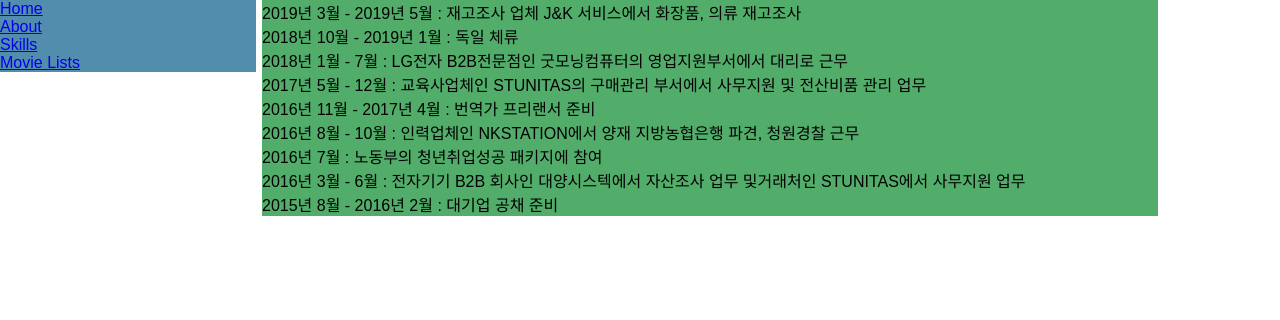
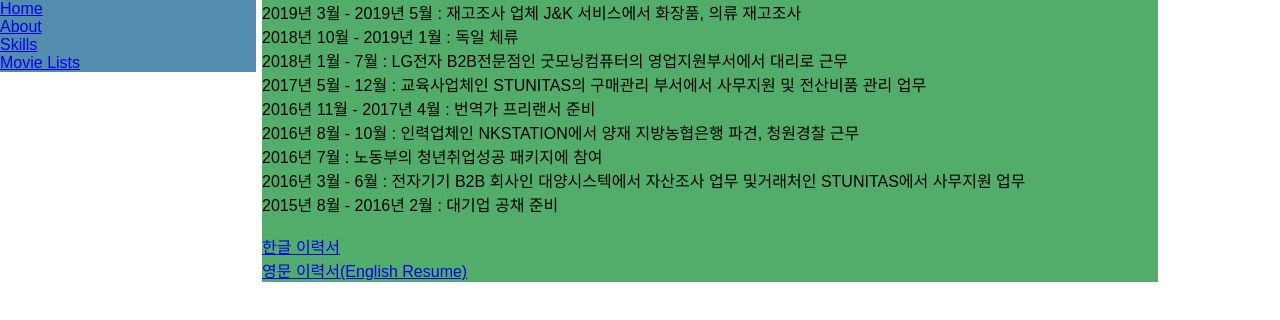
Before and after one commit to jacobkim9881/react-port, a React (Create React App) app: page /about in a window 1280 px wide. Shown: the top 320 px of the page. Built offline with nearby package versions, Linux system fonts and the light colour scheme.

Commit message:
second-update

```diff
--- a/src/components/About.js
+++ b/src/components/About.js
@@ -6,7 +6,6 @@
     render() {
         return (
             <Main>
-
                 2019년 3월 - 2019년 5월 : 재고조사 업체 J&K 서비스에서 화장품, 의류 재고조사<br/>
                 2018년 10월 - 2019년 1월 : 독일 체류<br/>
                 2018년 1월 - 7월 : LG전자 B2B전문점인 굿모닝컴퓨터의 영업지원부서에서 대리로 근무<br/>
@@ -15,7 +14,9 @@
                 2016년 8월 - 10월 : 인력업체인 NKSTATION에서 양재 지방농협은행 파견, 청원경찰 근무<br/>
                 2016년 7월 : 노동부의 청년취업성공 패키지에 참여<br/>
                 2016년 3월 - 6월 : 전자기기 B2B 회사인 대양시스텍에서 자산조사 업무 및거래처인 STUNITAS에서 사무지원 업무<br/>
-2015년 8월 - 2016년 2월 : 대기업 공채 준비<br/>
+                2015년 8월 - 2016년 2월 : 대기업 공채 준비<br/><br/>
+                <a href="http://www.incruit.com/resume/resumeview.asp?rsm=2018080739277">한글 이력서</a><br/>
+                <a href="https://drive.google.com/open?id=1IlByxq_zPQ88hHGZ42Z0Dt5Tj2gfezy0">영문 이력서(English Resume)</a>
             </Main>
         );
     }
```
Also changed, not shown: 1 other file (tests, documents, lock files or other folders). Lines whose indentation alone changed are shown as unchanged.
